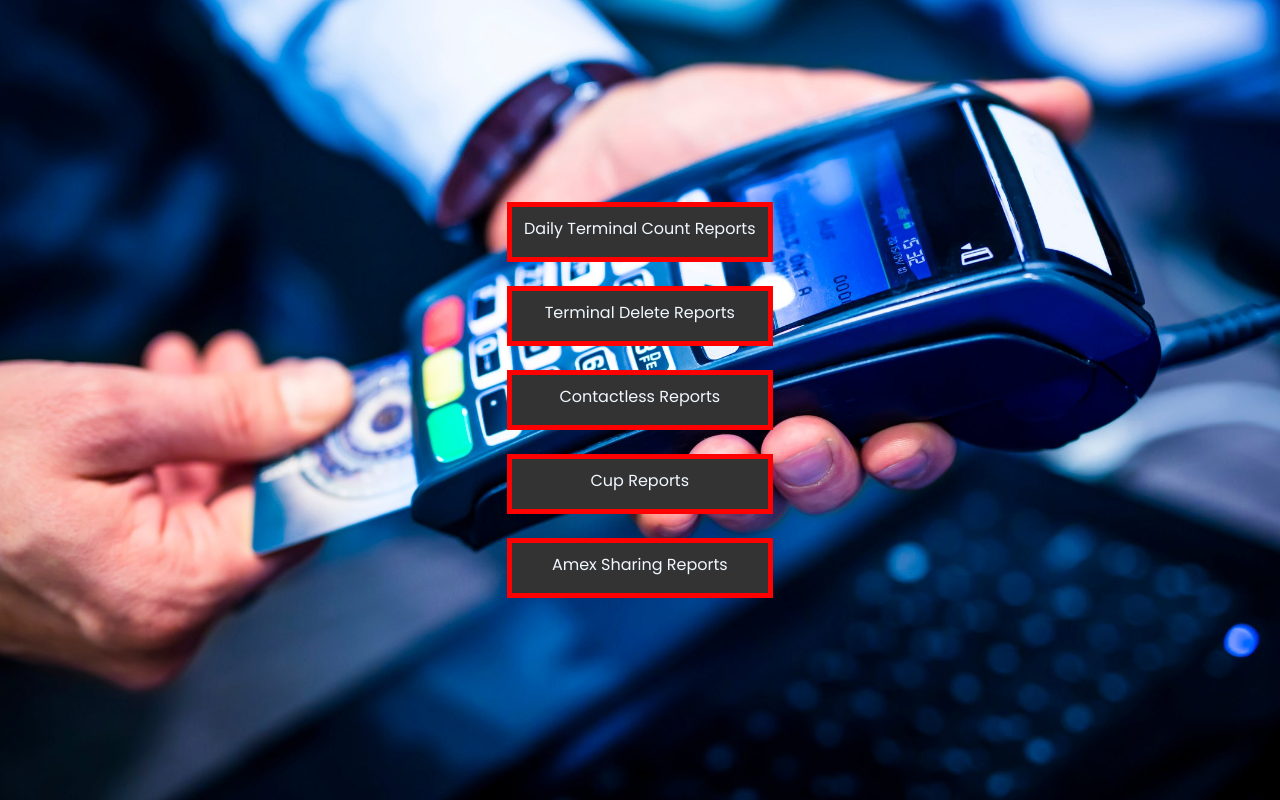
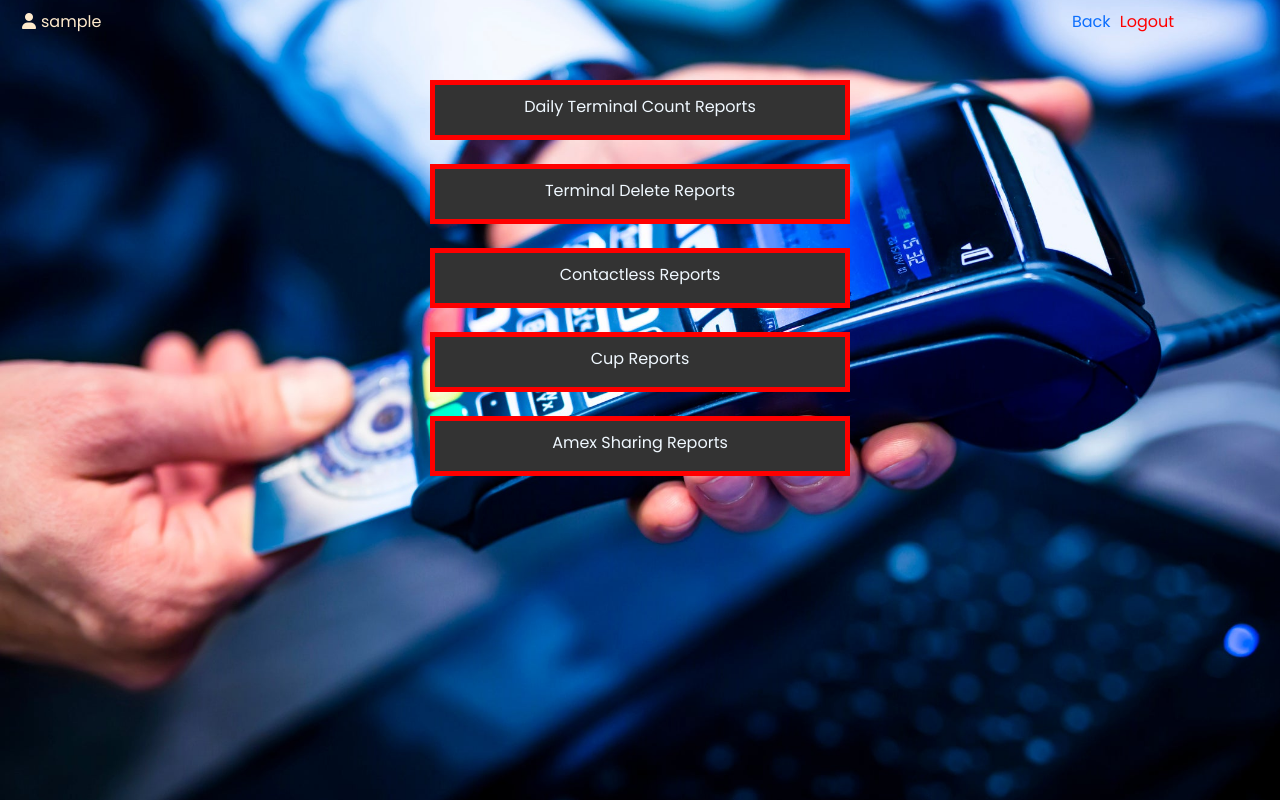
Before and after one commit to YBPrasad/BankApplication, a PHP site: page /viewreports.php in a window 1280 px wide. Run offline with PHP 8.4, Linux system fonts and the light colour scheme; the visitor is signed in with stand-in values (Sample User, id 1); some libraries are stand-ins or nearby versions.

Commit message:
screen modify

```diff
--- a/contactlessreport.php
+++ b/contactlessreport.php
@@ -55,7 +55,7 @@ include("header.php");
                 } else {
                 ?>
 
-                    <table class="table" style="margin-top:20px" id="tableData">
+                    <table class="table table-dark" style="margin-top:20px" id="tableData">
                         <thead style="color:blue">
                             <tr>
                                 <th>Terminal Id</th>
--- a/css/reports.css
+++ b/css/reports.css
@@ -1,6 +1,7 @@
 a{
     text-decoration: none;
 }
+
 .reports .row {
     background: #333;
     align-items: center;
--- a/css/style.css
+++ b/css/style.css
@@ -243,6 +243,7 @@ body{
   background-repeat: no-repeat;
   background-size: cover;
   position: relative;
+
 }
 
 .createform form label{
--- a/dailyterminalreports.php
+++ b/dailyterminalreports.php
@@ -56,7 +56,7 @@ include("header.php");
                 } else {
                 ?>
 
-                    <table class="table" style="margin-top:20px" id="tableData">
+                    <table class="table table-dark" style="margin-top:20px" id="tableData">
                         <thead style="color:blue">
                             <tr>
                                 <th>Termi: Id</th>
--- a/home.php
+++ b/home.php
@@ -14,7 +14,7 @@ include("header.php");
         <div class="row">
 
             <div class="col-md-10">
-                <p style="color:blanchedalmond"><i class="fas fa-user" style="margin-right:5px;"></i><?php echo $_SESSION['username'] ?></p>
+                <p style="color:whitesmoke"><i class="fas fa-user" style="margin-right:5px;"></i><?php echo $_SESSION['username'] ?></p>
             </div>
 
             <div class="col-md-2">
--- a/viewreports.php
+++ b/viewreports.php
@@ -6,10 +6,22 @@
     include("header.php");
 ?>
 
-<body style="align-items: center; "  class="dashboard">
+<body  class="dashboard">
+<div class="container-fluid">
+<div class="row" style="margin-top: 10px;" >
 
-    <div class="row animate__animated animate__zoomIn">
-        <!-- <div class="col-md-2"></div> -->
+<div class="col-md-10">
+    <p style="color:blanchedalmond"><i class="fas fa-user" style="margin-right:5px;"></i><?php echo $_SESSION['username'] ?></p>
+</div>
+
+<div class="col-md-2">
+    <a href="dashboard.php">Back</a>
+    <a href="logout.php" style="color:red;margin-left:5px">Logout</a>
+</div>
+</div>
+<div style="margin-top: 30px;" class="row animate__animated animate__zoomIn">
+        <div class="col-md-4"></div>
+        <div class="col-md-4">
         <div class="reports">
             <a href="dailyterminalreports.php">
             <div class="row">
@@ -49,8 +61,15 @@
             </a>
 
         </div>
-        <!-- <div class="col-md-2"></div> -->
+        </div>
+        <div class="col-md-4"></div>
+
+
+
 
     </div>
+</div>
+
+
 </body>
 </html>
--- a/viewterminal.php
+++ b/viewterminal.php
@@ -61,7 +61,7 @@
                             while($row=mysqli_fetch_assoc($sql)){
                                 ?>
 
-                                <div class="row" style="margin-top:25px">
+                                <div class="row" style="margin-top:25px;background-color: hsla(120, 60%, 70%, 0.3);">
                                     <div class="col-md-6">
                                         <div class="row">
                                             <div class="col-md-5" style="font-weight:bold;">Terminal ID</div>
```
